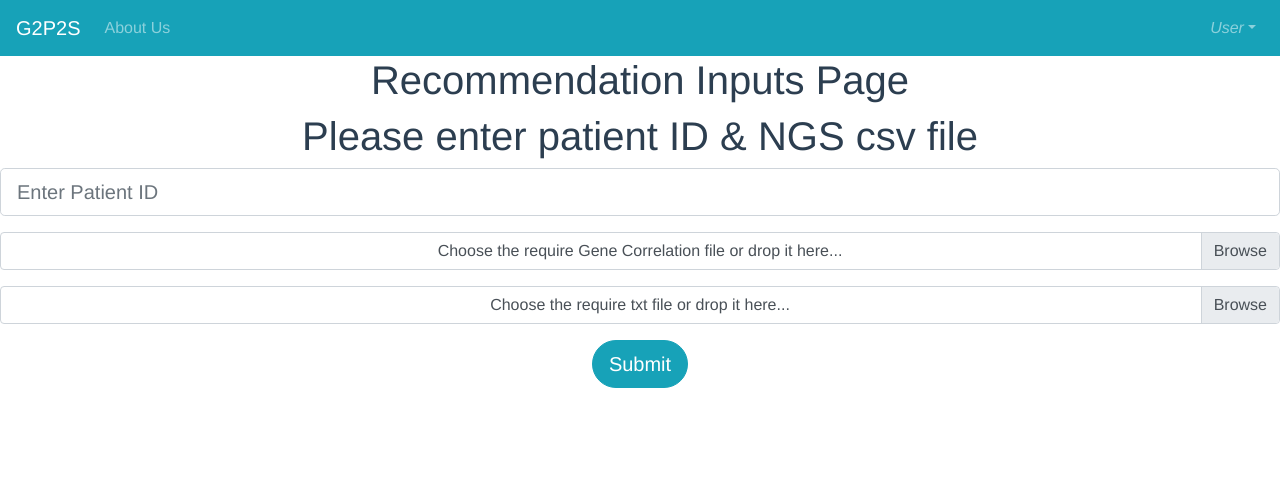
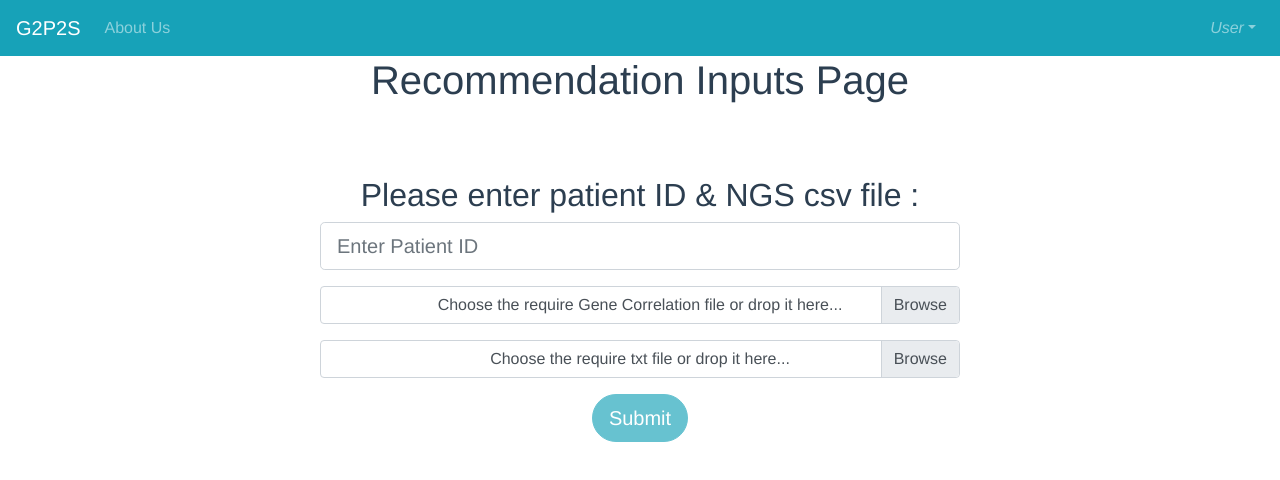
Before and after one commit to GalAgas/FinalProject, a Vue app in the folder client/: page /RecInput in a window 1280 px wide. Shown: the top 480 px of the page. Built offline with nearby package versions, Linux system fonts and the light colour scheme.

Commit message:
fix form validation

```diff
--- a/client/src/Pages/RecInputPage.vue
+++ b/client/src/Pages/RecInputPage.vue
@@ -1,19 +1,20 @@
 <template>
   <div>
     <h1> Recommendation Inputs Page </h1>
-    <h1> Please enter patient ID & NGS csv file </h1>
-    <b-form @submit.prevent="onRegister" @reset.prevent="onReset">
+    <div class="formDiv">
+    <h2> Please enter patient ID & NGS csv file : </h2>
+      <b-form>
         <b-form-group>
           <b-form-input
-          id="input-small1"
+            id="input-small"
             size="lg"
             v-model="$v.form.PatientID.$model"
             :state="validateState('PatientID')"
             placeholder="Enter Patient ID">
           </b-form-input>
-        <b-form-invalid-feedback v-if="!$v.form.PatientID.required">
+          <!--b-form-invalid-feedback v-if="!$v.form.PatientID.required">
             Patient ID is required.
-        </b-form-invalid-feedback>
+          </b-form-invalid-feedback-->
           <b-form-invalid-feedback v-if="!$v.form.PatientID.integer">
             Patient ID must contain only digits
           </b-form-invalid-feedback>
@@ -22,7 +23,6 @@
           <b-form-file
           accept=".csv"
           v-model="csvFile"
-        required
           :state="validateCSV"
           placeholder="Choose the require Gene Correlation file or drop it here..."
           drop-placeholder="Drop file here..."
@@ -35,7 +35,6 @@
           <b-form-file
           accept=".txt"
           v-model="txtFile"
-        required
           :state="validateTXT"
           placeholder="Choose the require txt file or drop it here..."
           drop-placeholder="Drop file here..."
@@ -47,70 +46,13 @@
           <b-button
             size="lg"
             pill variant="info"
+            :disabled="buttonDisabled"
             v-on:click="handleClick">
             Submit
           </b-button>
       </b-form>
     </div>
-  <!--div class="container">
-    <h1> Recommendation Inputs Page </h1>
-    <h1> Please enter patient ID & NGS csv file </h1>
-
-    <b-form-input
-      id="input-small"
-      size="lg"
-      v-model="PatientID"
-      :state="validateID"
-      placeholder="Enter Patient ID">
-    </b-form-input>
-    <br/>
-
-    <b-form-invalid-feedback :state="validateID">
-      Patient ID must be a number.
-    </b-form-invalid-feedback>
-
-    <br/>
-    <br/>
-
-    <b-form-file
-      accept=".csv"
-      v-model="csvFile"
-      required
-      :state="validateCSV"
-      placeholder="Choose the require Gene Correlation file or drop it here..."
-      drop-placeholder="Drop file here..."
-    ></b-form-file>
-
-    <br/>
-
-    <b-form-invalid-feedback :state="validateCSV">
-      Gene Correlation input must be a .csv file.
-    </b-form-invalid-feedback>
-
-    <br/>
-    <b-form-file
-      accept=".txt"
-      v-model="txtFile"
-      :state="validateTXT"
-      placeholder="Choose the require txt file or drop it here..."
-      drop-placeholder="Drop file here..."
-    ></b-form-file>
-    <br/>
-
-    <b-form-invalid-feedback :state="validateTXT">
-      Contigs input must be a .txt file.
-    </b-form-invalid-feedback>
-
-    <br/>
-
-    <b-button
-      size="lg"
-      pill variant="info"
-      v-on:click="handleClick">
-      Submit
-    </b-button>
-
-  </div-->
+  </div>
 </template>
 
 <script>
@@ -132,13 +74,6 @@ export default {
       msg: '',
       popUp: '',
     };
-    // return {
-    //   csvFile: null,
-    //   txtFile: null,
-    //   PatientID: null,
-    //   msg: '',
-    //   popUp: '',
-    // };
   },
   validations: {
     form: {
@@ -149,38 +84,17 @@ export default {
     },
   },
   computed: {
-  //   validateID() {
-  //     // if (this.PatientID) {
-  //     //   // console.log(this.PatientID);
-  //     //   const intRegex = /^\d+$/;
-  //     //   console.log(intRegex.test(this.PatientID));
-  //     //   // return Number(this.PatientID);
-  //     //   // return Number.isNaN(this.PatientID);
-  //     //   return intRegex.test(this.PatientID);
-  //     // }
-  //     // console.log(this.PatientID);
-  //     const intRegex = /^\d+$/;
-  //     // console.log(this.PatientID && intRegex.test(this.PatientID));
-  //     // if (this.PatientID && intRegex.test(this.PatientID)) {
-  //     if (this.PatientID == null || intRegex.test(this.PatientID)) {
-  //       return true;
-  //     }
-  //     return false;
-  //     // return this.PatientID && intRegex.test(this.PatientID);
-  //   },
     validateCSV() {
-      // if (this.csvFile) {
-      //   console.log(this.csvFile.type);
-      //   console.log(this.csvFile.name);
-      // }
       return this.csvFile && this.csvFile.type.endsWith('.ms-excel');
     },
     validateTXT() {
-      // if (this.txtFile) {
-      //   console.log(this.txtFile.type);
-      //   console.log(this.txtFile.name);
-      // }
       return this.txtFile && this.txtFile.type.startsWith('text/');
+    },
+    buttonDisabled() {
+      if (this.form.PatientID == null || this.csvFile == null || this.txtFile == null) {
+        return true;
+      }
+      return false;
     },
   },
   methods: {
@@ -230,3 +144,12 @@ export default {
   },
 };
 </script>
+
+<style>
+.formDiv{
+  width: 75%;
+  padding-top: 5%;
+  padding-left: 25%;
+}
+
+</style>
```
Lines whose indentation alone changed are shown as unchanged.
